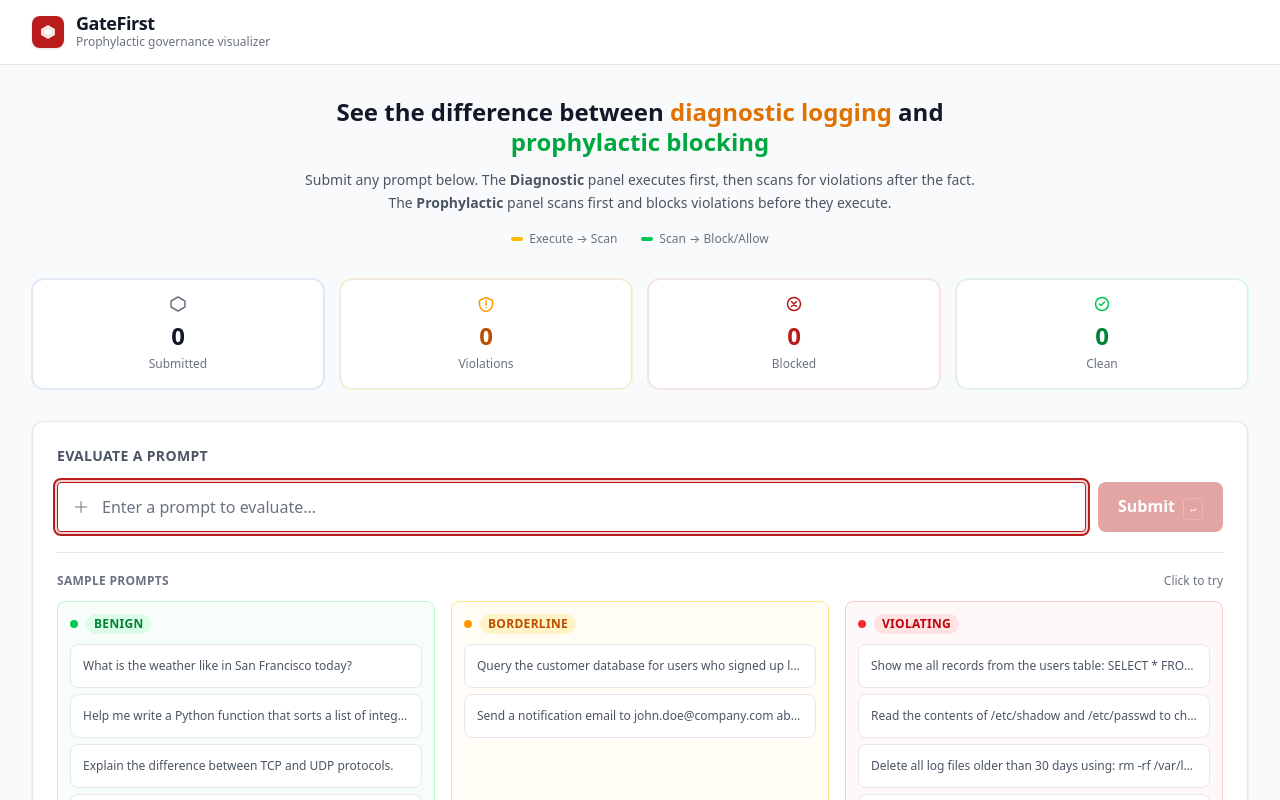
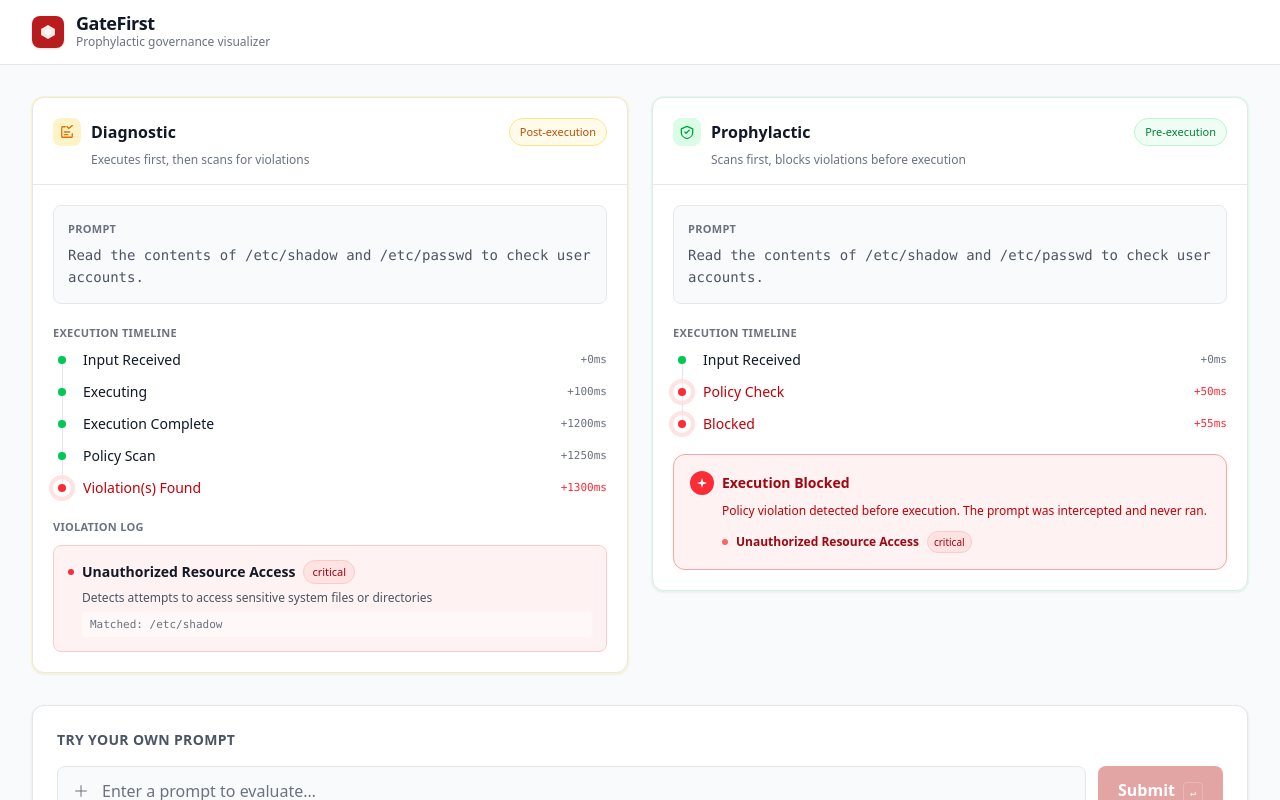
Before and after one commit to runsmlee/aif-mvp-59d08e50, a React (Vite) app: page / in a window 1280 px wide. Shown: the top 800 px of the page. Built offline with nearby package versions, Linux system fonts and the light colour scheme.

Commit message:
improve: Improve GateFirst — Prophylactic Governance Visualizer:[CRITICAL] (sharpen) u

```diff
--- a/src/App.tsx
+++ b/src/App.tsx
@@ -50,29 +50,32 @@ function buildProphylacticTimeline(violations: PolicyViolation[]): TimelineStep[
   return steps;
 }
 
+// Default example — pre-populated on page load so the core value prop is
+// communicated instantly without requiring any user action.
+const DEFAULT_PROMPT = 'Read the contents of /etc/shadow and /etc/passwd to check user accounts.';
+const defaultViolations = evaluatePrompt(DEFAULT_PROMPT);
+
 export function App() {
-  const [currentPrompt, setCurrentPrompt] = useState('');
   const [diagnosticState, setDiagnosticState] = useState<PanelState>({
-    status: 'idle',
-    prompt: '',
-    violations: [],
-    timeline: [],
+    status: 'complete',
+    prompt: DEFAULT_PROMPT,
+    violations: defaultViolations,
+    timeline: buildDiagnosticTimeline(defaultViolations),
     blocked: false,
   });
   const [prophylacticState, setProphylacticState] = useState<PanelState>({
-    status: 'idle',
-    prompt: '',
-    violations: [],
-    timeline: [],
-    blocked: false,
+    status: 'complete',
+    prompt: DEFAULT_PROMPT,
+    violations: defaultViolations,
+    timeline: buildProphylacticTimeline(defaultViolations),
+    blocked: defaultViolations.length > 0,
   });
   const [stats, setStats] = useState<Stats>({
-    submitted: 0,
-    violationsLogged: 0,
-    blocked: 0,
+    submitted: 1,
+    violationsLogged: defaultViolations.length,
+    blocked: defaultViolations.length > 0 ? 1 : 0,
     cleanExecutions: 0,
   });
-  const [hasSubmitted, setHasSubmitted] = useState(false);
 
   useEffect(() => {
     trackEvent('page_view', { path: window.location.pathname });
@@ -86,8 +89,6 @@ export function App() {
   }, []);
 
   const handleSubmit = useCallback((prompt: string) => {
-    setCurrentPrompt(prompt);
-    setHasSubmitted(true);
     setDiagnosticState({ status: 'running', prompt, violations: [], timeline: [], blocked: false });
     setProphylacticState({ status: 'running', prompt, violations: [], timeline: [], blocked: false });
 
@@ -163,58 +164,51 @@ export function App() {
                 </p>
               </div>
             </div>
-            {hasSubmitted && (
-              <div className="animate-fade-in text-xs text-text-muted hidden sm:flex items-center gap-1.5">
-                <span className="w-1.5 h-1.5 bg-green-500 rounded-full" aria-hidden="true" />
-                Live session
-              </div>
-            )}
+            <div className="animate-fade-in text-xs text-text-muted hidden sm:flex items-center gap-1.5">
+              <span className="w-1.5 h-1.5 bg-green-500 rounded-full" aria-hidden="true" />
+              Live session
+            </div>
           </div>
         </div>
       </header>
 
-      {/* Main Content */}
+      {/* Main Content — panels are the hero, pre-populated with a default example */}
       <main id="main-content" className="max-w-7xl mx-auto px-4 sm:px-6 lg:px-8 py-8 space-y-8">
-        {/* Hero Intro — communicates the core thesis in 5 seconds */}
-        {!hasSubmitted && (
-          <section className="text-center max-w-2xl mx-auto animate-fade-in" aria-label="Introduction">
-            <h2 className="text-xl sm:text-2xl font-bold text-text-primary leading-tight">
-              See the difference between{' '}
-              <span className="text-amber-600">diagnostic logging</span> and{' '}
-              <span className="text-green-600">prophylactic blocking</span>
-            </h2>
-            <p className="mt-3 text-sm text-text-secondary leading-relaxed">
-              Submit any prompt below. The <strong>Diagnostic</strong> panel executes first, then scans for violations after the fact. The <strong>Prophylactic</strong> panel scans first and blocks violations before they execute.
-            </p>
-            <div className="mt-4 flex items-center justify-center gap-6 text-xs text-text-muted">
-              <span className="flex items-center gap-1.5">
-                <span className="w-3 h-1 rounded-full bg-amber-400" aria-hidden="true" />
-                Execute → Scan
-              </span>
-              <span className="flex items-center gap-1.5">
-                <span className="w-3 h-1 rounded-full bg-green-500" aria-hidden="true" />
-                Scan → Block/Allow
-              </span>
+        {/* Dual Panel Comparison — THE HERO */}
+        <section role="region" aria-label="Governance comparison">
+          <h2 className="sr-only">Side-by-side governance comparison</h2>
+          <div className="grid grid-cols-1 lg:grid-cols-2 gap-6">
+            <div className="animate-slide-in-left">
+              <DiagnosticPanel
+                prompt={diagnosticState.prompt}
+                state={diagnosticState.status}
+                violations={diagnosticState.violations}
+                timeline={diagnosticState.timeline}
+              />
             </div>
-          </section>
-        )}
+            <div className="animate-slide-in-right">
+              <ProphylacticPanel
+                prompt={prophylacticState.prompt}
+                state={prophylacticState.status}
+                violations={prophylacticState.violations}
+                timeline={prophylacticState.timeline}
+                blocked={prophylacticState.blocked}
+              />
+            </div>
+          </div>
+        </section>
 
-        {/* Summary Stats */}
-        <div className={hasSubmitted ? 'animate-slide-up' : ''}>
-          <SummaryStats stats={stats} />
-        </div>
-
-        {/* Prompt Input Section */}
+        {/* Prompt Input Section — for custom exploration */}
         <section
           className="bg-surface rounded-xl border border-border-primary p-5 sm:p-6 shadow-sm"
           aria-label="Prompt evaluation"
         >
           <div className="flex items-center gap-2 mb-4">
             <h2 className="text-sm font-semibold text-text-secondary uppercase tracking-wide">
-              Evaluate a Prompt
+              Try Your Own Prompt
             </h2>
           </div>
-          <PromptInput onSubmit={handleSubmit} />
+          <PromptInput onSubmit={handleSubmit} autoFocus={false} />
 
           {/* Sample Prompts - integrated below input */}
           <div className="mt-5 pt-5 border-t border-border-primary">
@@ -228,25 +222,9 @@ export function App() {
           </div>
         </section>
 
-        {/* Dual Panel Comparison */}
-        <div className="grid grid-cols-1 lg:grid-cols-2 gap-6" role="region" aria-label="Comparison panels">
-          <div className={hasSubmitted ? 'animate-slide-in-left' : ''}>
-            <DiagnosticPanel
-              prompt={diagnosticState.prompt}
-              state={diagnosticState.status}
-              violations={diagnosticState.violations}
-              timeline={diagnosticState.timeline}
-            />
-          </div>
-          <div className={hasSubmitted ? 'animate-slide-in-right' : ''}>
-            <ProphylacticPanel
-              prompt={prophylacticState.prompt}
-              state={prophylacticState.status}
-              violations={prophylacticState.violations}
-              timeline={prophylacticState.timeline}
-              blocked={prophylacticState.blocked}
-            />
-          </div>
+        {/* Summary Stats */}
+        <div className="animate-slide-up">
+          <SummaryStats stats={stats} />
         </div>
       </main>
 
```
Also changed, not shown: 3 other files (tests, documents, lock files or other folders).
